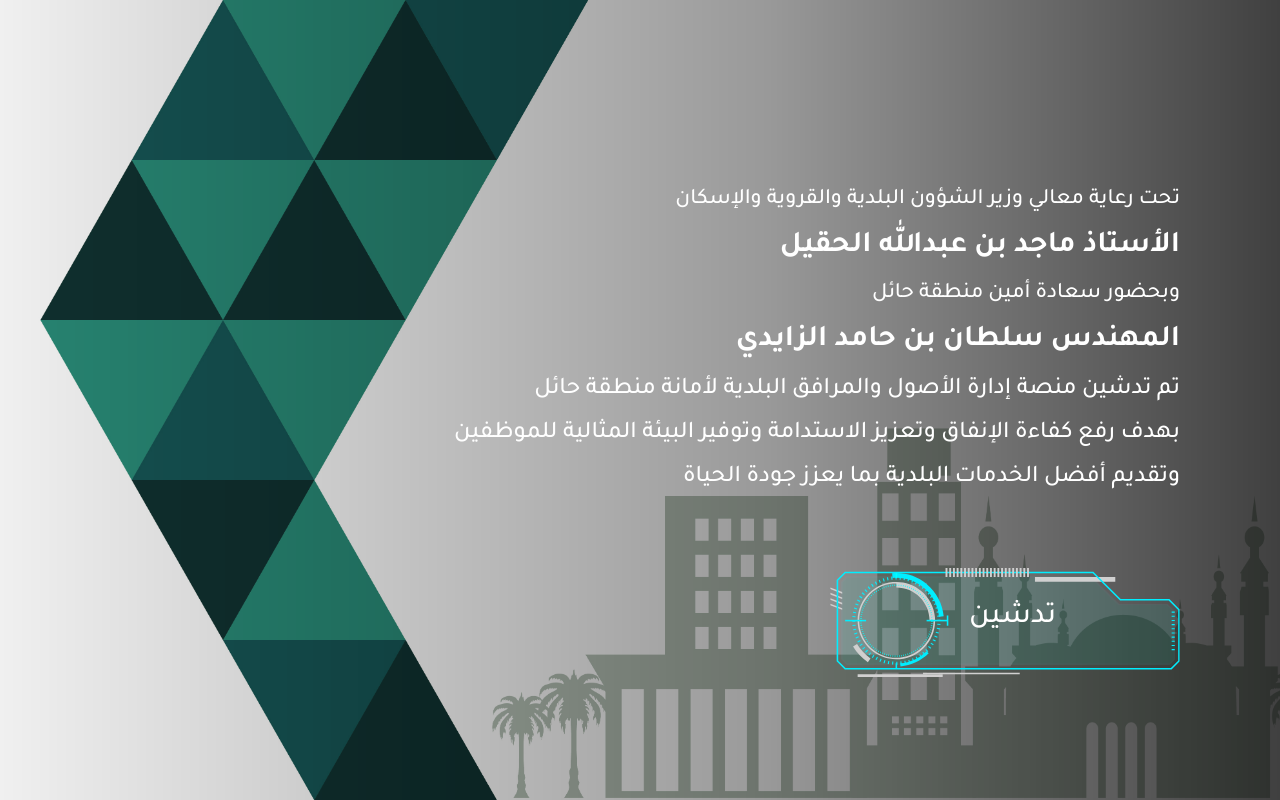
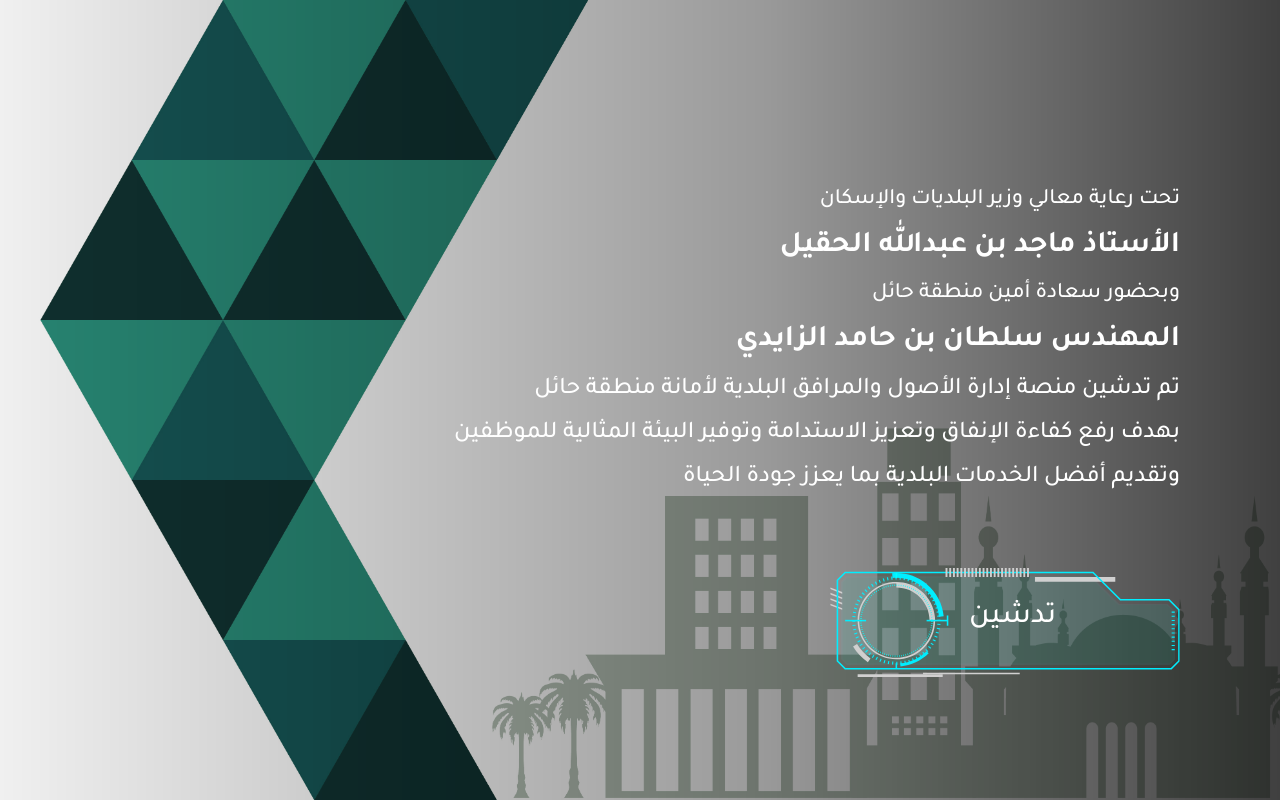
Before and after one commit to Kemorave/tadsheen, an Angular app: page / in a window 1280 px wide. Built offline with nearby package versions, Linux system fonts and the light colour scheme.

Commit message:
Changed Title

```diff
--- a/src/app/app.component.html
+++ b/src/app/app.component.html
@@ -1,7 +1,7 @@
 <body class="body">
   <div class="layer">
     <div class="content">
-      <p class="text-small">تحت رعاية معالي وزير الشؤون البلدية والقروية والإسكان</p>
+      <p class="text-small">تحت رعاية معالي وزير البلديات والإسكان</p>
       <p class="text-large">الأستاذ ماجد بن عبدالله الحقيل</p>
       <p class="text-small">وبحضور سعادة أمين منطقة حائل</p>
       <p class="text-large">المهندس سلطان بن حامد الزايدي</p>
```
